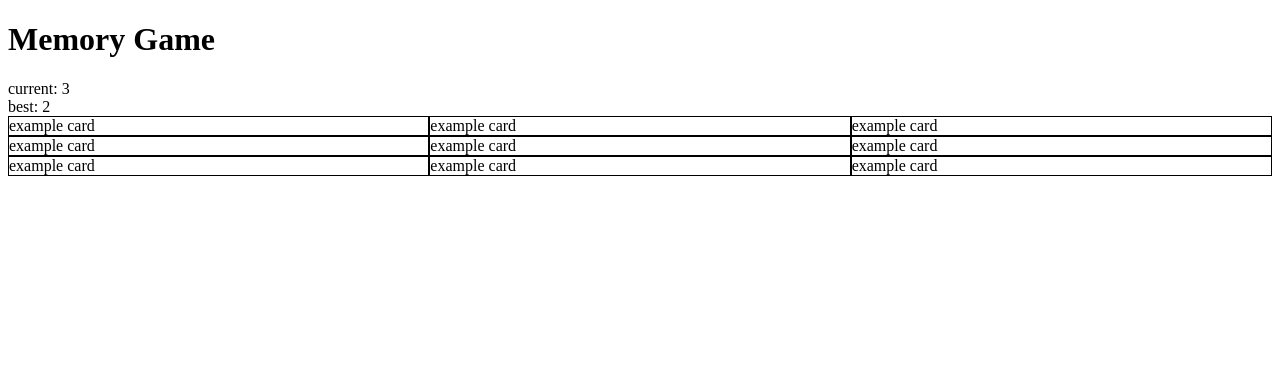
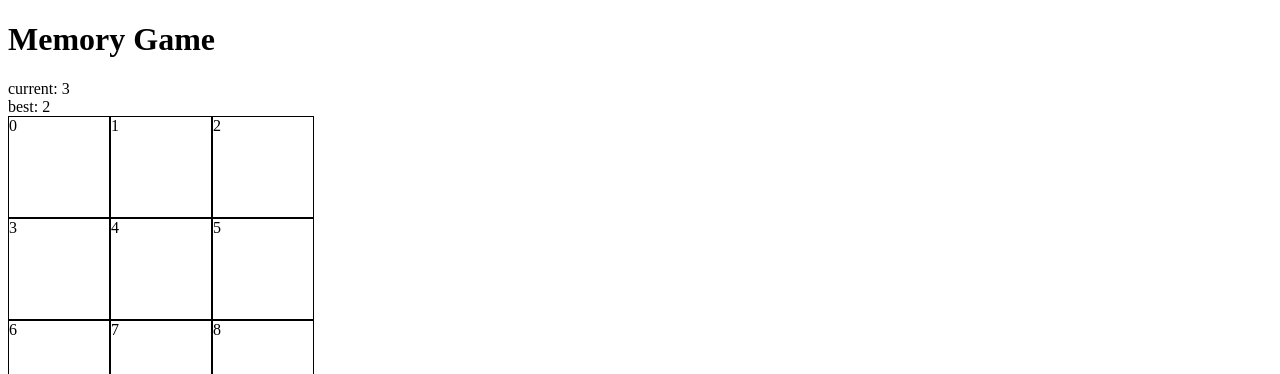
Before and after one commit to JohnMikko27/memory-card, a React (Vite) app: page / in a window 1280 px wide. Shown: the top 374 px of the page. Built offline with nearby package versions, Linux system fonts and the light colour scheme.

Commit message:
Add fetch api function

```diff
--- a/src/App.jsx
+++ b/src/App.jsx
@@ -3,11 +3,27 @@ import Header from "./components/Header";
 import CardContainer from "./components/CardContainer";
 
 function App() {
+  const [clicked, setClicked] = useState([]);
+
+  const placeholder = [{text: "0", id: 0}, {text: "1", id: 1},
+    {text: "2", id: 2}, {text: "3", id: 3}, {text: "4", id: 4},
+    {text: "5", id: 5}, {text: "6", id: 6}, {text: "7", id: 7}, {text: "8", id: 8}
+  ];
+
+  const handleClickCard = (e) => {
+    const hasClicked = clicked.find((element) => element === e.target.textContent);
+    if (hasClicked) {
+      console.log("clicked bfore");
+      return;
+    }
+    console.log("not clicked ");
+    setClicked([...clicked, e.target.textContent]);
+  };
 
   return (
     <div>
       <Header/>
-      <CardContainer/>
+      <CardContainer placeholder={placeholder} handleClickCard={handleClickCard}/>
     </div>
   );
 }
--- a/src/components/Card.jsx
+++ b/src/components/Card.jsx
@@ -1,8 +1,8 @@
 import "../styles/Card.css";
 
-const Card = () => {
+const Card = ({text, handleClickCard}) => {
   return (
-    <div className="card">example card</div>
+    <div className="card" onClick={handleClickCard}>{text}</div>
   );
 };
 
--- a/src/components/CardContainer.jsx
+++ b/src/components/CardContainer.jsx
@@ -1,18 +1,19 @@
 import Card from "./Card";
 import "../styles/CardContainer.css";
 
-const CardContainer = () => {
+const CardContainer = ({placeholder, handleClickCard}) => {
+
   return (
     <div className="cardContainer">
-      <Card/>
-      <Card/>
-      <Card/>
-      <Card/>
-      <Card/>
-      <Card/>
-      <Card/>
-      <Card/>
-      <Card/>
+      <Card text={placeholder[0].text} handleClickCard={handleClickCard}/>
+      <Card text={placeholder[1].text} handleClickCard={handleClickCard}/>
+      <Card text={placeholder[2].text} handleClickCard={handleClickCard}/>
+      <Card text={placeholder[3].text} handleClickCard={handleClickCard}/>
+      <Card text={placeholder[4].text} handleClickCard={handleClickCard}/>
+      <Card text={placeholder[5].text} handleClickCard={handleClickCard}/>
+      <Card text={placeholder[6].text} handleClickCard={handleClickCard}/>
+      <Card text={placeholder[7].text} handleClickCard={handleClickCard}/>
+      <Card text={placeholder[8].text} handleClickCard={handleClickCard}/>
     </div>
   );
 };
--- a/src/styles/Card.css
+++ b/src/styles/Card.css
@@ -1,3 +1,5 @@
 .card {
   border: 1px solid black;
+  width: 100px;
+  height: 100px;
 }
--- a/src/styles/CardContainer.css
+++ b/src/styles/CardContainer.css
@@ -1,4 +1,6 @@
 .cardContainer {
   display: grid;
   grid-template-columns: repeat(3, 1fr);
+  width: 200px;
+  height: auto;
 }
```
Also changed, not shown: src/fetchData.js (added, +12 -0 lines), 1 other file (tests, documents, lock files or other folders).
